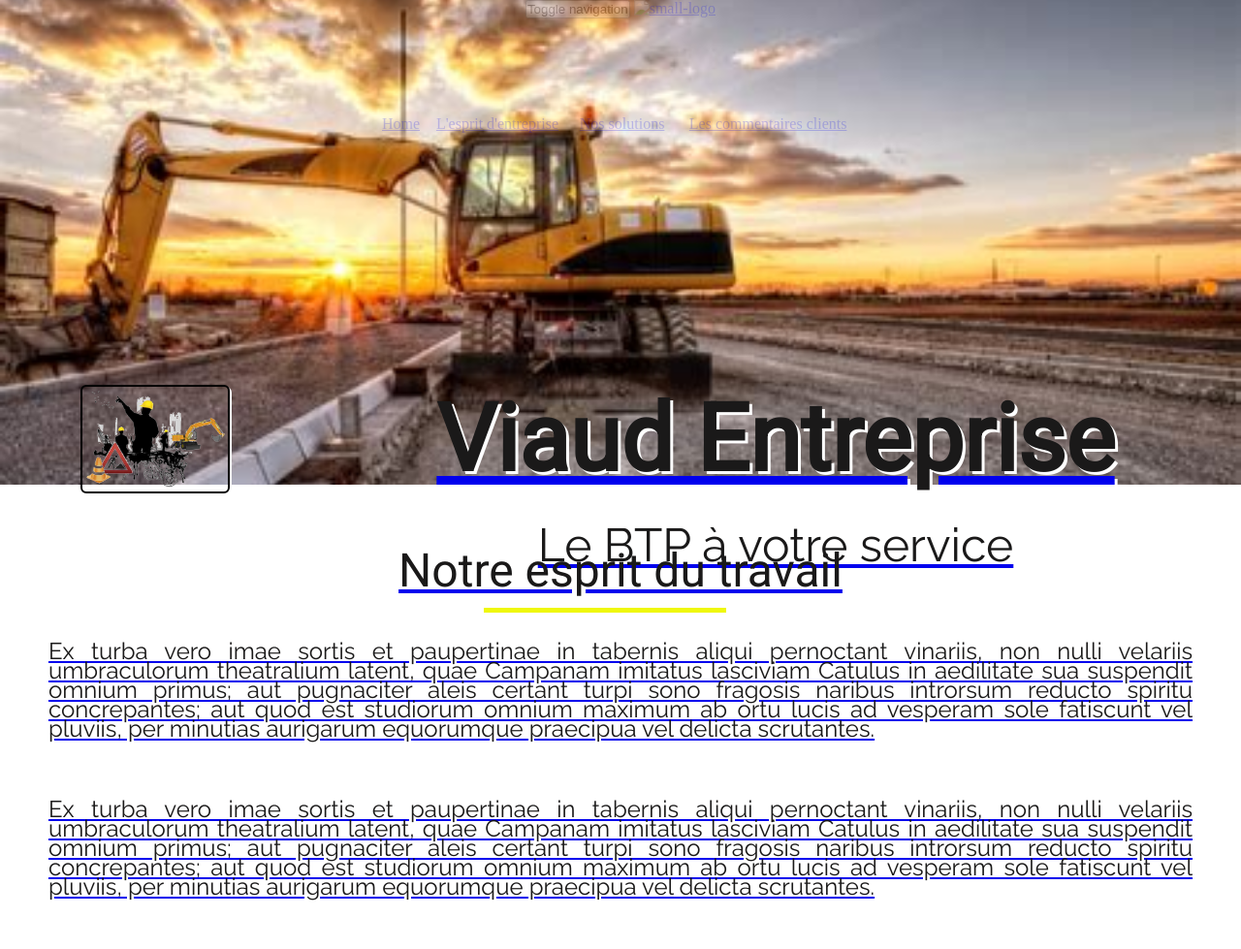
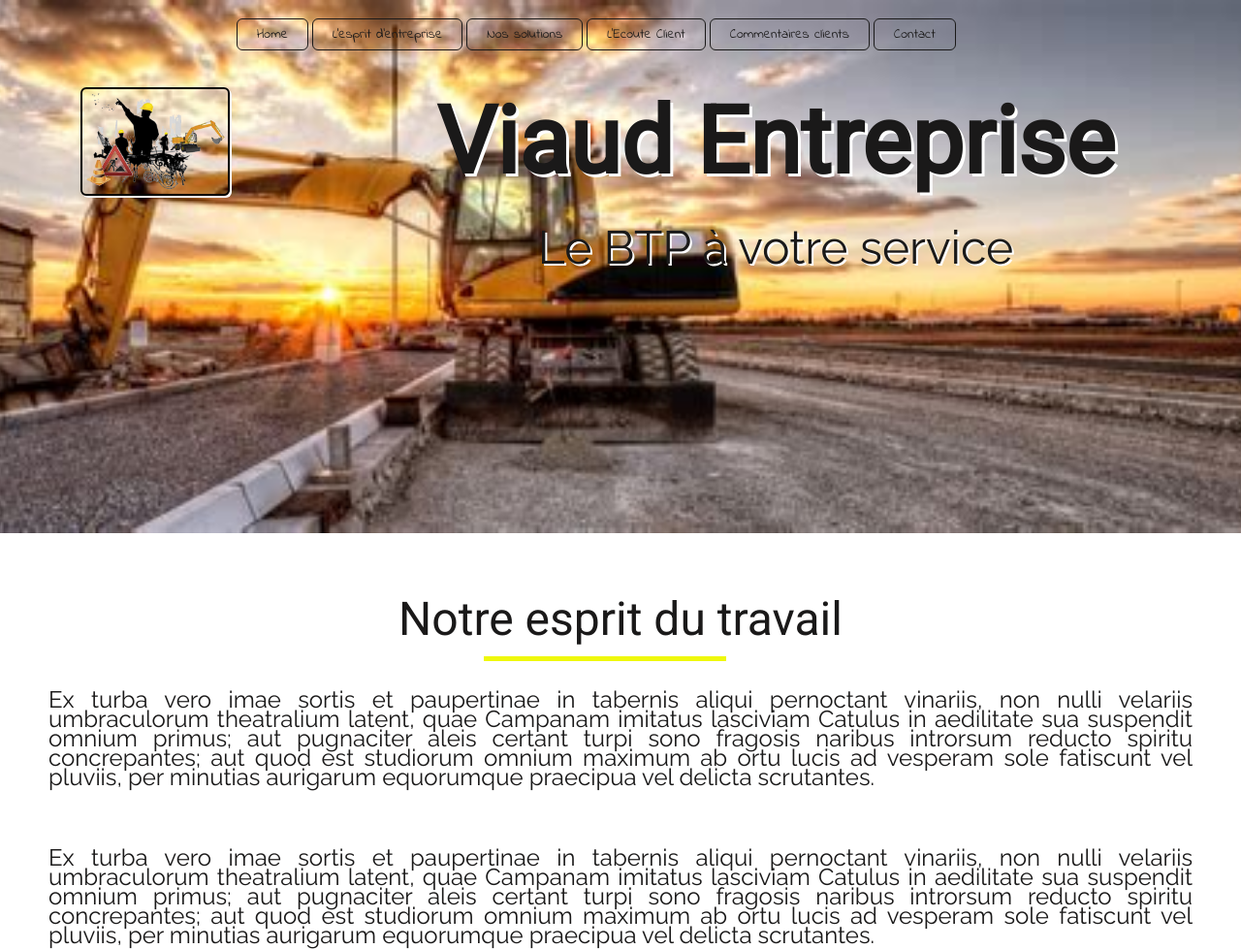
Before and after one commit to jujuck/Viaud-entp, a plain HTML site: page index.html in a window 1280 px wide. Shown: the top 979 px of the page at 97% size. Drawn offline with Linux system fonts and the light colour scheme.

Commit message:
création de la barre de navigation

```diff
--- a/index.html
+++ b/index.html
@@ -21,10 +21,9 @@
 
     </head>
     <body>
-        <header class="home">
-            <nav class="navbar navbar-default navbar-fixed-top">
+        <header class="home" id="Accueil">
             <!--Création de l'espace de navigation hamburger-->
-                <div class="navbar-header">
+            <!--<div class="navbar-header">
               <button type="button" class="navbar-toggle collapsed" data-toggle="collapse" data-target="#loso-navbar-collapse-1" aria-expanded="false">
                 <span class="sr-only">Toggle navigation</span>
                 <span class="icon-bar"></span>
@@ -32,22 +31,22 @@
                 <span class="icon-bar"></span>
               </button>
               <a class="navbar-brand" href="#">
-                    <!-- Small size Logo -->
-                      <img src="Images/small-logo.png" alt="small-logo">
+                  <img src="image/logo.png" alt="small-logo">
                 </a>
-                </div>
+            </div>-->
             <!-- Création de la barre de navigation-->
-                <div class="collapse navbar-collapse" id="loso-navbar-collapse-1">
-                    <ul class="nav navbar-nav navbar-right">
-                        <li><a href="#Accueil" class="nav-item">Home</a></li>
-                        <li><a href="#Philosophie" class="nav-item">L'esprit d'entreprise</a></li>
-                        <li><a href="#Solutions" class="nav-item">Nos solutions</a></li>
-                        <li><a href="#Commentaires" class="nav-item">Les commentaires clients</a></li>
-                        <li><a href="#Contac" class="nav-item"Contact</a></li>
+            <div class="navigation">
+                <ul class="espace-navigation">
+                    <li><a href="#Accueil" class="navigation-item">Home</a></li>
+                    <li><a href="#Philosophie" class="navigation-item">L'esprit d'entreprise</a></li>
+                    <li><a href="#Solutions" class="navigation-item">Nos solutions</a></li>
+                    <li><a href="#Ecoute" class="navigation-item">L'Ecoute Client</a></li>
+                    <li><a href="#Commentaires" class="navigation-item">Commentaires clients</a></li>
+                    <li><a href="#Contact" class="navigation-item">Contact</a></li>
                 </ul>
             </div>
-            </nav>
 
+            <!--Espace header-->
             <section id="header" class="header-presentation">
                 <div class="container">
                     <div class="col-2">
@@ -62,7 +61,8 @@
                 </div>
             </section>
         </header>
-        <section class="section philosophie">
+        <!--Espace esprit d'entreprise-->
+        <section id="Philosophie" class="section philosophie">
             <div class="container">
                 <div class="col-8 titre-descr">
                     <h2>Notre esprit du travail</h2>
@@ -72,7 +72,8 @@
                 </div>
             </div>
         </section>
-        <section class="section solutions">
+        <!-- Espace solutions-produits-->
+        <section id="Solutions" class="section solutions">
             <div class="overlay">
                 <div class="container">
                     <div class="col-8 titre-descr">
@@ -110,7 +111,8 @@
                 </div>
             </div>
         </section>
-        <section class="section philosophie">
+        <!--Espace Client-->
+        <section id="Ecoute" class="section Client">
             <div class="container">
                 <div class="col-8 titre-descr">
                     <h2>Une priorité, l'écoute client</h2>
@@ -120,7 +122,8 @@
                 </div>
             </div>
         </section>
-        <section class="section commentaires">
+        <!--Espace commentaires Clients-->
+        <section id="Commentaires" class="section commentaires">
             <div class="overlay">
                 <div class="container">
                      <div class="col-8 titre-descr">
@@ -156,7 +159,8 @@
                 </div>
             </div>
         </section>
-        <section class="section contact">
+        <!--Espace Contact et infos-->
+        <section id="Contact" class="section contact">
             <div class="container">
                 <div class="col-8 titre-descr">
                     <h2>Contact / Horaire</h2>
--- a/scss/_header.scss
+++ b/scss/_header.scss
@@ -9,30 +9,15 @@
     -moz-background-size: cover;
     -o-background-size: cover;
     -webkit-background-size: cover;
-    height: 500px;
+    height: 550px;
     text-align: center;
 }
 
-//========Barre de navigation==========
-nav {
-    background-color: r$font-color;
-    opacity: 0.2;
-}
 
-ul {
-    display: table;
-    width: 500px;
-    margin: 100px auto;
-    padding: 0;
-    border-raduis: 3px;
-    li {
-        display: table-cell;
-    }//end li
-}//end ul
 
 //========Description Header============
 .header-presentation {
-    padding-top: 100px;
+    padding-top: 30px;
 }
 
 .logo {
--- a/scss/_nav.scss
+++ b/scss/_nav.scss
@@ -0,0 +1,38 @@
+//========Barre de navigation==========
+/*============== Nav Bar header ===========*/
+.navigation {
+    background-color: $font-color;
+}
+
+.espace-navigation {
+    position: fixed;
+    top: 25px;
+    right: 25px;
+    width: 100%;
+    height: 50px;
+    z-index: 100;
+    li {
+        display: inline;
+    }
+}
+
+.navigation-item ,
+.navigation-item :focus,
+.navigation-item :active,
+.navigation-item :visited
+{
+    text-align: center;
+    color: $font-color;
+    text-decoration: none;
+    background-color: transparent;
+    border: 1px solid $font-color;
+    padding: 5px 20px;
+    font-family: $font-autres;
+    font-size: 14px;
+    font-weight: 150;
+    border-radius: 6px;
+    transition: all 1s;
+    -webkit-transition: all 1s;
+    -moz-transition: all 1s;
+    -o-transition: all 1s;
+}
```
Also changed, not shown: style.css, 1 other file. Lines whose indentation alone changed are shown as unchanged.
